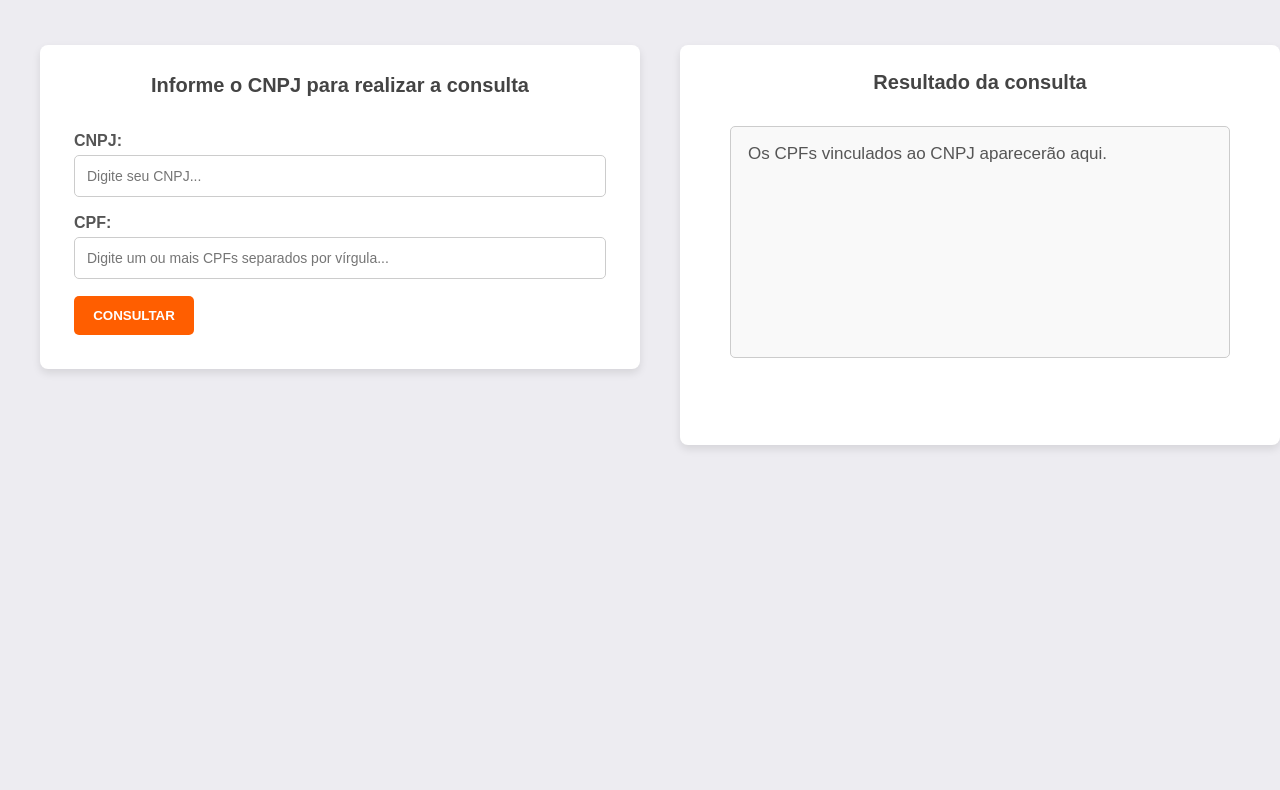
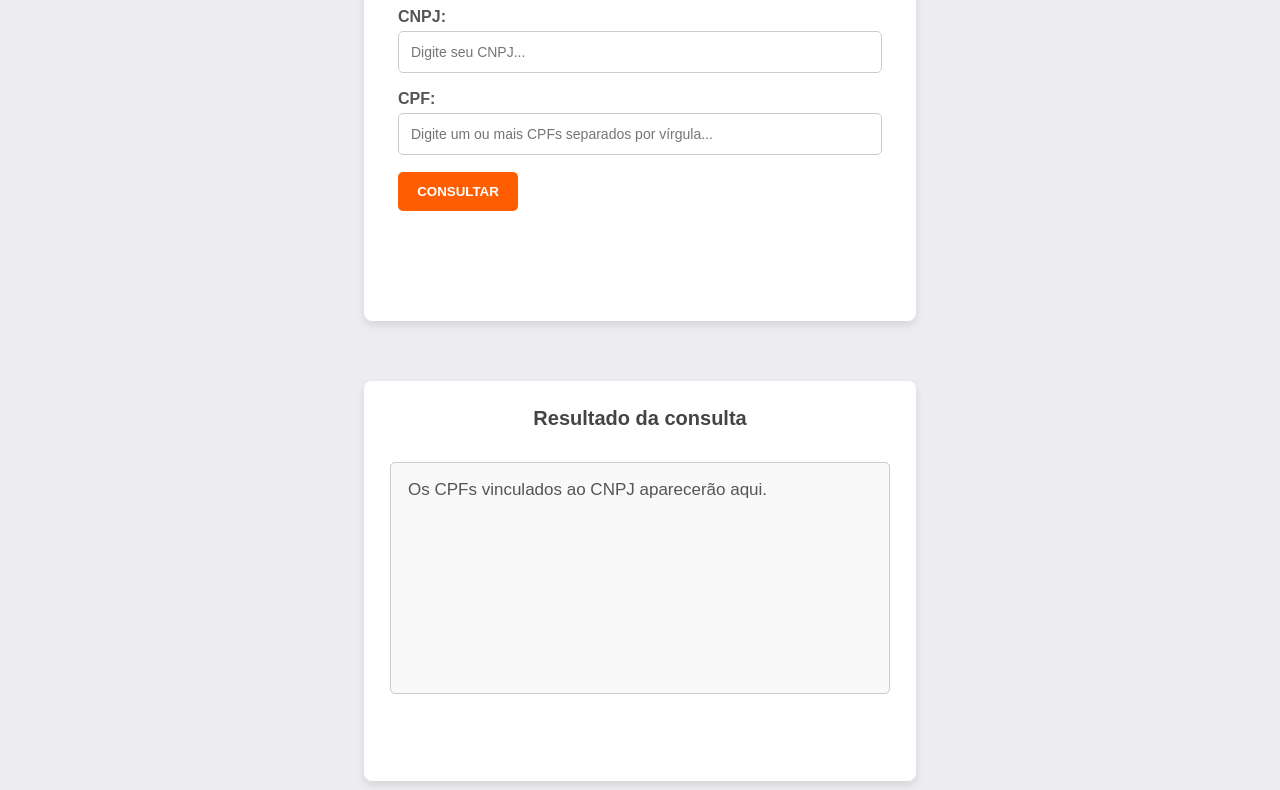
Before and after one commit to Nicolec123/SEMBACKEND2, a plain HTML site: page index.html in a window 1280 px wide. Shown: the part 191-981 px from the top of the page. Before the commit the page ends 800 px from the top, so only its background shows below. Drawn offline with Linux system fonts and the light colour scheme.

Commit message:
Update styles.css

```diff
--- a/styles.css
+++ b/styles.css
@@ -207,6 +207,28 @@
   .form-cnpj {
     flex: 1;
   }
+
+/*Telas maiores*/
+@media (min-width: 1200px) {
+    .consulta-container {
+      flex-direction: column; /* Empilha os elementos verticalmente */
+      align-items: center;
+
+    }
+    .form-cnpj, .result-pesquisa {
+        width: 100%;
+        max-width: 600px;
+        min-width: 27vh;
+        min-height: 50vh;
+        padding: 14px;
+       /* background-color: #FFFFFF;*/
+        border-radius: 8px;
+        box-shadow: 0 4px 8px rgba(0, 0, 0, 0.1);
+        margin-bottom: 20px;
+      }
+  }
+
+
   /* Responsividade */
   @media (max-width: 1200px) {
     .consulta-container {
```
